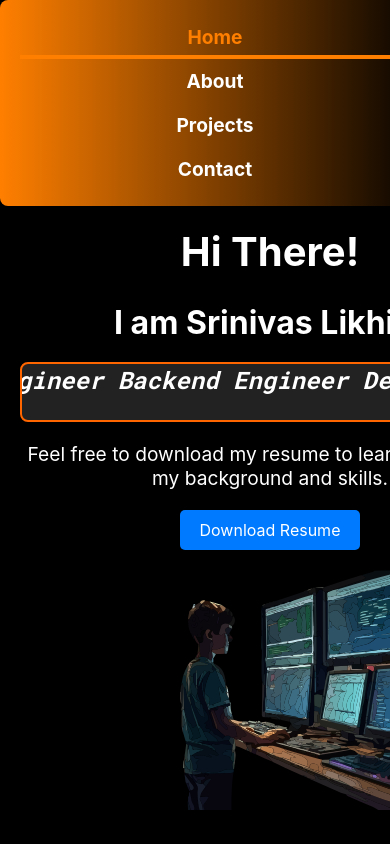
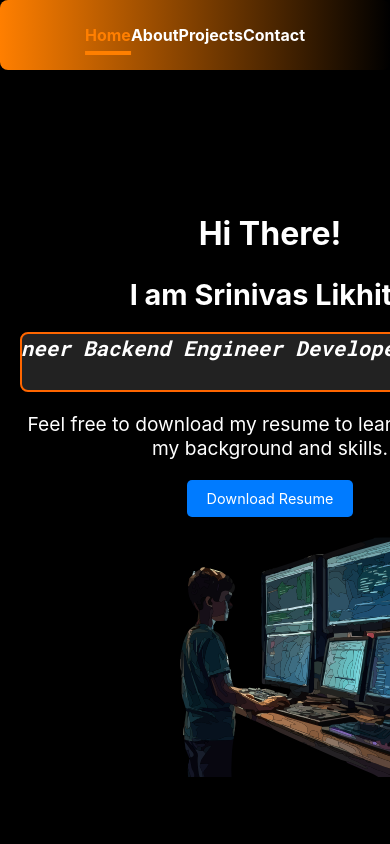
Before and after one commit to srinivaslikhith/portfolio-aws, a React (Create React App) app: page / in a window 390 px wide. Built offline with nearby package versions, Linux system fonts and the light colour scheme.

Commit message:
fix navbar issue mobile

```diff
--- a/src/components/css/contact.css
+++ b/src/components/css/contact.css
@@ -146,6 +146,7 @@ html, body {
     .contact-container {
         flex-direction: column; /* Stack photo and text vertically */
         text-align: center; /* Center text */
+        padding: 10px; /* Reduce padding */
     }
 
     .profile-image {
--- a/src/components/css/home.css
+++ b/src/components/css/home.css
@@ -18,6 +18,7 @@
     width: 100%;
     max-width: 1200px;
     flex-wrap: wrap; /* Enable wrapping for smaller screens */
+    text-align: center; /* Center-align text */
 }
 
 .text {
@@ -111,7 +112,12 @@
     height: auto;
 }
 
+/* Responsive Styles */
 @media (max-width: 768px) {
+    #home {
+        margin-top: 70px; /* Adjust top margin for medium screens */
+    }
+
     .text h1 {
         font-size: 2.5rem;
     }
@@ -137,3 +143,34 @@
         flex-direction: column;
     }
 }
+
+@media (max-width: 480px) {
+    #home {
+        margin-top: 60px; /* Further adjust top margin for small screens */
+    }
+
+    .text h1 {
+        font-size: 2rem;
+    }
+
+    .text h2 {
+        font-size: 1.8rem;
+    }
+
+    .text h3 {
+        font-size: 1.3rem;
+    }
+
+    .download-button {
+        font-size: 0.9rem;
+    }
+
+    .image {
+        justify-content: center;
+        margin-top: 20px;
+    }
+
+    .content {
+        flex-direction: column;
+    }
+}
--- a/src/components/css/navbar.css
+++ b/src/components/css/navbar.css
@@ -11,6 +11,7 @@ nav {
   top: 0;
   left: 0;
   z-index: 1000;
+  box-sizing: border-box; /* Ensure padding does not affect width */
 }
 
 nav ul {
@@ -31,7 +32,7 @@ nav a {
   text-decoration: none;
   font-weight: bold;
   font-size: 1.5em;
-  transition: all 0.3s ease;
+  transition: color 0.3s ease; /* Smooth color transition */
 }
 
 nav a.active {
@@ -51,8 +52,12 @@ nav a::after {
   transform: translateX(-50%);
 }
 
-nav a.active::after, nav a:hover::after {
+nav a.active::after {
   width: 100%;
+}
+
+nav a:hover::after {
+  width: 100%; /* Underline effect on hover */
 }
 
 @media (max-width: 768px) {
@@ -61,7 +66,7 @@ nav a.active::after, nav a:hover::after {
   }
 
   nav ul {
-      flex-direction: column;
+      flex-direction: row;
   }
 
   nav li {
@@ -72,3 +77,9 @@ nav a.active::after, nav a:hover::after {
       font-size: 1.2em;
   }
 }
+
+@media (max-width: 480px) {
+  nav a {
+      font-size: 1em; /* Smaller font size for very small screens */
+  }
+}
```
